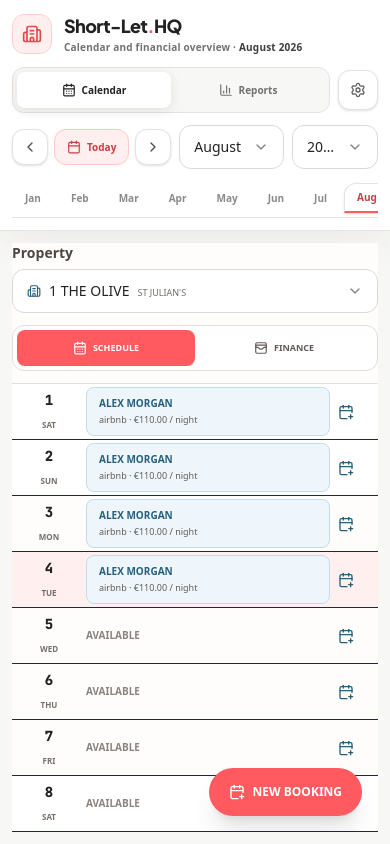
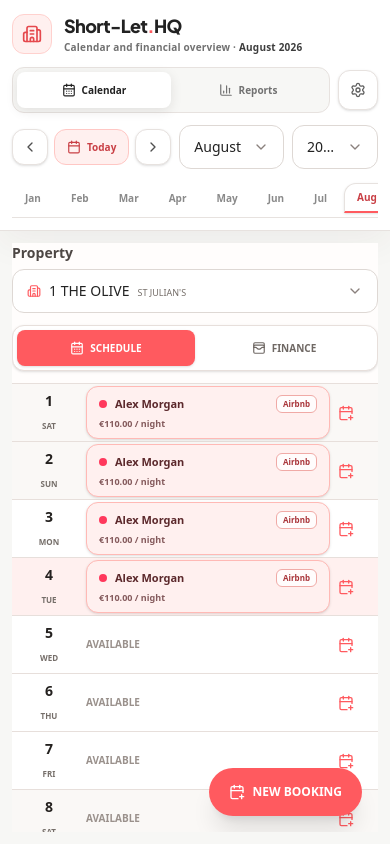
Before and after one commit to omeryigitler/-Property-Management, a React (Vite) app: page / in a window 390 px wide. Built offline with nearby package versions, Linux system fonts and the light colour scheme.

Commit message:
fix: repair unreadable guest names on mobile

```diff
--- a/src/components/calendar/MobileCalendarView.tsx
+++ b/src/components/calendar/MobileCalendarView.tsx
@@ -1,12 +1,22 @@
 import React, { useEffect, useMemo, useState } from 'react';
-import { BarChart3, Building2, CalendarDays, CalendarPlus, WalletCards } from 'lucide-react';
+import {
+  BarChart3,
+  Building2,
+  CalendarDays,
+  CalendarPlus,
+  WalletCards,
+} from 'lucide-react';
 import { useDashboardStore } from '../../store/useDashboardStore';
-import { getActiveProperties, usePropertyStore } from '../../store/usePropertyStore';
-import { LOCATIONS } from '../../config/locations';
+import {
+  getActiveProperties,
+  usePropertyStore,
+} from '../../store/usePropertyStore';
+import { CHANNEL_CONFIG, LOCATIONS } from '../../config/locations';
 import { getDaysForMonth } from '../../utils/dateUtilities';
 import { getCellBookingState } from '../../utils/bookingCalculations';
 import { calculatePropertyFinancials } from '../../utils/financeCalculations';
 import { formatCents } from '../../utils/currency';
+import { getGuestDisplayName } from '../../utils/guestNames';
 import { CustomSelect } from '../common/CustomSelect';
 
 const REPORT_PROPERTY_SESSION_KEY = 'shortlet-report-property-id';
@@ -20,8 +30,12 @@ export function MobileCalendarView() {
   const extraIncomes = useDashboardStore((state) => state.extraIncomes);
   const openModal = useDashboardStore((state) => state.openModal);
   const setMainViewMode = useDashboardStore((state) => state.setMainViewMode);
-  const activeProperties = getActiveProperties(usePropertyStore((state) => state.properties));
-  const [selectedPropertyId, setSelectedPropertyId] = useState(activeProperties[0]?.id ?? '');
+  const activeProperties = getActiveProperties(
+    usePropertyStore((state) => state.properties)
+  );
+  const [selectedPropertyId, setSelectedPropertyId] = useState(
+    activeProperties[0]?.id ?? ''
+  );
   const [section, setSection] = useState<MobileSection>('schedule');
 
   useEffect(() => {
@@ -30,25 +44,48 @@ export function MobileCalendarView() {
     }
   }, [activeProperties, selectedPropertyId]);
 
-  const days = useMemo(() => getDaysForMonth(selectedYear, selectedMonth), [selectedYear, selectedMonth]);
-  const property = activeProperties.find((item) => item.id === selectedPropertyId);
+  const days = useMemo(
+    () => getDaysForMonth(selectedYear, selectedMonth),
+    [selectedYear, selectedMonth]
+  );
+  const property = activeProperties.find(
+    (item) => item.id === selectedPropertyId
+  );
   const financials = property
-    ? calculatePropertyFinancials(property.id, selectedYear, selectedMonth, bookings, expenses, extraIncomes)
+    ? calculatePropertyFinancials(
+        property.id,
+        selectedYear,
+        selectedMonth,
+        bookings,
+        expenses,
+        extraIncomes
+      )
     : null;
   const occupiedNights = property
-    ? days.filter((day) => getCellBookingState(property.id, day.dateStr, bookings).isOccupied).length
+    ? days.filter(
+        (day) => getCellBookingState(property.id, day.dateStr, bookings).isOccupied
+      ).length
     : 0;
-  const occupancy = days.length > 0 ? Math.round((occupiedNights / days.length) * 100) : 0;
+  const occupancy =
+    days.length > 0 ? Math.round((occupiedNights / days.length) * 100) : 0;
 
   if (!property) {
-    return <div className="flex h-full items-center justify-center p-6 text-xs text-slate-500 md:hidden">Add an active property from Settings.</div>;
+    return (
+      <div className="flex h-full items-center justify-center p-6 text-xs text-slate-500 md:hidden">
+        Add an active property from Settings.
+      </div>
+    );
   }
 
   const options = activeProperties.map((item) => ({
     value: item.id,
     label: item.name,
-    icon: <Building2 className="h-3.5 w-3.5 text-cyan-400" />,
-    badge: <span className="text-[9px] uppercase text-slate-500">{LOCATIONS.find((location) => location.id === item.locationId)?.name}</span>,
+    icon: <Building2 className="h-3.5 w-3.5 text-[#ff5a5f]" />,
+    badge: (
+      <span className="text-[9px] uppercase text-[#756e69]">
+        {LOCATIONS.find((location) => location.id === item.locationId)?.name}
+      </span>
+    ),
   }));
 
   const openReports = () => {
@@ -58,44 +95,195 @@ export function MobileCalendarView() {
 
   return (
     <div className="relative flex h-full min-h-0 flex-col overflow-hidden md:hidden">
-      <div className="flex-shrink-0 space-y-3 border-b border-slate-800 bg-slate-950 pb-3">
-        <CustomSelect label="Property" value={property.id} options={options} onChange={setSelectedPropertyId} />
-        <div className="grid grid-cols-2 rounded-xl border border-slate-800 bg-slate-900 p-1">
-          <button type="button" onClick={() => setSection('schedule')} className={`flex h-9 items-center justify-center gap-1.5 rounded-lg text-[9px] font-black uppercase ${section === 'schedule' ? 'bg-[#ff3e00] text-white' : 'text-slate-400'}`}><CalendarDays className="h-3.5 w-3.5" /> Schedule</button>
-          <button type="button" onClick={() => setSection('finance')} className={`flex h-9 items-center justify-center gap-1.5 rounded-lg text-[9px] font-black uppercase ${section === 'finance' ? 'bg-cyan-600 text-white' : 'text-slate-400'}`}><WalletCards className="h-3.5 w-3.5" /> Finance</button>
+      <div className="flex-shrink-0 space-y-3 border-b border-[#e7dfdb] bg-[#fffdfc] pb-3">
+        <CustomSelect
+          label="Property"
+          value={property.id}
+          options={options}
+          onChange={setSelectedPropertyId}
+        />
+        <div className="grid grid-cols-2 rounded-xl border border-[#e7dfdb] bg-white p-1 shadow-sm">
+          <button
+            type="button"
+            onClick={() => setSection('schedule')}
+            className={`flex h-9 items-center justify-center gap-1.5 rounded-lg text-[10px] font-extrabold uppercase transition-colors ${
+              section === 'schedule'
+                ? 'bg-[#ff5a5f] text-white shadow-sm'
+                : 'text-[#6f6864]'
+            }`}
+          >
+            <CalendarDays className="h-3.5 w-3.5" /> Schedule
+          </button>
+          <button
+            type="button"
+            onClick={() => setSection('finance')}
+            className={`flex h-9 items-center justify-center gap-1.5 rounded-lg text-[10px] font-extrabold uppercase transition-colors ${
+              section === 'finance'
+                ? 'bg-[#ff5a5f] text-white shadow-sm'
+                : 'text-[#6f6864]'
+            }`}
+          >
+            <WalletCards className="h-3.5 w-3.5" /> Finance
+          </button>
         </div>
       </div>
 
       <div className="min-h-0 flex-1 overflow-y-auto pb-[max(6rem,env(safe-area-inset-bottom))] no-scrollbar">
         {section === 'schedule' ? (
-          <div className="divide-y divide-slate-800">
+          <div className="divide-y divide-[#e7dfdb] bg-white">
             {days.map((day) => {
-              const state = getCellBookingState(property.id, day.dateStr, bookings);
+              const state = getCellBookingState(
+                property.id,
+                day.dateStr,
+                bookings
+              );
+              const booking = state.booking;
+              const channelConfig = booking
+                ? CHANNEL_CONFIG[booking.channel]
+                : null;
+              const guestName = booking
+                ? getGuestDisplayName(booking.guestName)
+                : '';
+
               return (
-                <button key={day.dateStr} type="button" onClick={() => state.booking ? openModal('booking_edit', { bookingId: state.booking.id }) : openModal('booking_add', { prefilledPropertyId: property.id, prefilledDate: day.dateStr })} className={`grid min-h-14 w-full grid-cols-[58px_minmax(0,1fr)_32px] items-center gap-2 px-2 text-left ${day.isToday ? 'bg-[#ff3e00]/10' : day.isWeekend ? 'bg-slate-900/30' : 'bg-slate-950'}`}>
-                  <div className="text-center"><span className="block font-mono text-sm font-black">{day.dayNumber}</span><span className="text-[8px] font-black uppercase text-slate-500">{day.weekday}</span></div>
-                  {state.booking ? (
-                    <div className="min-w-0 rounded-lg border border-cyan-900 bg-cyan-950/20 px-3 py-2"><span className="block truncate text-[10px] font-black uppercase text-cyan-200">{state.booking.guestName}</span><span className="mt-0.5 block text-[9px] text-slate-400">{state.booking.channel} · {formatCents(state.booking.nightlyRateCents)} / night</span></div>
-                  ) : <span className="text-[10px] font-black uppercase text-slate-600">Available</span>}
-                  <CalendarPlus className="h-4 w-4 text-cyan-500" />
+                <button
+                  key={day.dateStr}
+                  type="button"
+                  onClick={() =>
+                    booking
+                      ? openModal('booking_edit', { bookingId: booking.id })
+                      : openModal('booking_add', {
+                          prefilledPropertyId: property.id,
+                          prefilledDate: day.dateStr,
+                        })
+                  }
+                  className={`grid min-h-[58px] w-full grid-cols-[58px_minmax(0,1fr)_32px] items-center gap-2 px-2 text-left transition-colors ${
+                    day.isToday
+                      ? 'bg-[#fff0ef]'
+                      : day.isWeekend
+                        ? 'bg-[#faf8f6]'
+                        : 'bg-white'
+                  }`}
+                >
+                  <div className="text-center">
+                    <span className="block text-sm font-extrabold text-[#24211f]">
+                      {day.dayNumber}
+                    </span>
+                    <span className="text-[8px] font-extrabold uppercase text-[#756e69]">
+                      {day.weekday}
+                    </span>
+                  </div>
+
+                  {booking && channelConfig ? (
+                    <div
+                      className={`min-w-0 rounded-xl border px-3 py-2 shadow-sm ${channelConfig.colorClass} ${
+                        booking.status === 'provisional'
+                          ? 'border-dashed'
+                          : ''
+                      }`}
+                    >
+                      <div className="flex min-w-0 items-center gap-2">
+                        <span
+                          className={`h-2 w-2 flex-shrink-0 rounded-full ${channelConfig.dotColor}`}
+                        />
+                        <span className="min-w-0 flex-1 truncate text-[11px] font-extrabold normal-case">
+                          {guestName}
+                        </span>
+                        <span
+                          className={`flex-shrink-0 rounded-md px-1.5 py-0.5 text-[8px] font-bold ${channelConfig.badgeClass}`}
+                        >
+                          {channelConfig.name}
+                        </span>
+                      </div>
+                      <span className="mt-1 block text-[9px] font-semibold opacity-75">
+                        {formatCents(booking.nightlyRateCents)} / night
+                      </span>
+                    </div>
+                  ) : (
+                    <span className="text-[10px] font-extrabold uppercase text-[#9a918c]">
+                      Available
+                    </span>
+                  )}
+
+                  <CalendarPlus className="h-4 w-4 text-[#ff5a5f]" />
                 </button>
               );
             })}
           </div>
         ) : financials ? (
-          <div className="space-y-3 p-3">
+          <div className="space-y-3 bg-[#fffdfc] p-3">
             <div className="grid grid-cols-2 gap-2">
-              <div className="rounded-xl border border-slate-800 bg-slate-900 p-3"><span className="text-[9px] font-black uppercase text-slate-500">Occupancy</span><strong className="mt-1 block font-mono text-lg text-cyan-300">{occupancy}%</strong></div>
-              <div className="rounded-xl border border-emerald-900 bg-emerald-950/20 p-3"><span className="text-[9px] font-black uppercase text-emerald-400">Booking Income</span><strong className="mt-1 block font-mono text-lg text-emerald-300">{formatCents(financials.bookingIncomeCents)}</strong></div>
-              <div className="rounded-xl border border-rose-900 bg-rose-950/20 p-3"><span className="text-[9px] font-black uppercase text-rose-400">Expenses</span><strong className="mt-1 block font-mono text-lg text-rose-300">-{formatCents(financials.totalExpensesCents)}</strong></div>
-              <div className="rounded-xl border border-slate-700 bg-slate-900 p-3"><span className="text-[9px] font-black uppercase text-slate-400">Net Balance</span><strong className={`mt-1 block font-mono text-lg ${financials.netBalanceCents >= 0 ? 'text-emerald-300' : 'text-rose-300'}`}>{formatCents(financials.netBalanceCents)}</strong></div>
+              <div className="rounded-xl border border-[#d9e4ec] bg-[#f3f8fb] p-3">
+                <span className="text-[9px] font-extrabold uppercase text-[#5f7180]">
+                  Occupancy
+                </span>
+                <strong className="mt-1 block text-lg font-extrabold text-[#285f7d]">
+                  {occupancy}%
+                </strong>
+              </div>
+              <div className="rounded-xl border border-[#b8dfcf] bg-[#eef8f3] p-3">
+                <span className="text-[9px] font-extrabold uppercase text-[#34745d]">
+                  Booking Income
+                </span>
+                <strong className="mt-1 block text-lg font-extrabold text-[#1f6b4e]">
+                  {formatCents(financials.bookingIncomeCents)}
+                </strong>
+              </div>
+              <div className="rounded-xl border border-[#efc3c0] bg-[#fff1f0] p-3">
+                <span className="text-[9px] font-extrabold uppercase text-[#a34b4f]">
+                  Expenses
+                </span>
+                <strong className="mt-1 block text-lg font-extrabold text-[#a93439]">
+                  -{formatCents(financials.totalExpensesCents)}
+                </strong>
+              </div>
+              <div className="rounded-xl border border-[#e7dfdb] bg-white p-3">
+                <span className="text-[9px] font-extrabold uppercase text-[#6f6864]">
+                  Net Balance
+                </span>
+                <strong
+                  className={`mt-1 block text-lg font-extrabold ${
+                    financials.netBalanceCents >= 0
+                      ? 'text-[#1f6b4e]'
+                      : 'text-[#a93439]'
+                  }`}
+                >
+                  {formatCents(financials.netBalanceCents)}
+                </strong>
+              </div>
             </div>
-            <button type="button" onClick={() => openModal('settings', { section: 'finance', propertyId: property.id })} className="h-11 w-full rounded-xl bg-cyan-600 text-xs font-black uppercase text-white">Edit Monthly Finance</button>
-            <button type="button" onClick={openReports} className="flex h-11 w-full items-center justify-center gap-2 rounded-xl border border-slate-700 bg-slate-900 text-xs font-black uppercase text-slate-200"><BarChart3 className="h-4 w-4" /> Open Reports</button>
+            <button
+              type="button"
+              onClick={() =>
+                openModal('settings', {
+                  section: 'finance',
+                  propertyId: property.id,
+                })
+              }
+              className="h-11 w-full rounded-xl bg-[#ff5a5f] text-xs font-extrabold uppercase text-white shadow-sm"
+            >
+              Edit Monthly Finance
+            </button>
+            <button
+              type="button"
+              onClick={openReports}
+              className="flex h-11 w-full items-center justify-center gap-2 rounded-xl border border-[#e7dfdb] bg-white text-xs font-extrabold uppercase text-[#3f3a37]"
+            >
+              <BarChart3 className="h-4 w-4" /> Open Reports
+            </button>
           </div>
         ) : null}
       </div>
-      <button type="button" onClick={() => openModal('booking_add', { prefilledPropertyId: property.id })} className="absolute bottom-4 right-4 flex h-12 items-center gap-2 rounded-full bg-[#ff3e00] px-5 text-xs font-black uppercase text-white shadow-xl"><CalendarPlus className="h-4 w-4" /> New Booking</button>
+
+      <button
+        type="button"
+        onClick={() =>
+          openModal('booking_add', { prefilledPropertyId: property.id })
+        }
+        className="absolute bottom-4 right-4 flex h-12 items-center gap-2 rounded-full bg-[#ff5a5f] px-5 text-xs font-extrabold uppercase text-white shadow-xl"
+      >
+        <CalendarPlus className="h-4 w-4" /> New Booking
+      </button>
     </div>
   );
 }
--- a/src/services/storageService.ts
+++ b/src/services/storageService.ts
@@ -1,4 +1,5 @@
 import { Booking, PersistedState } from '../types';
+import { isUnreadableGuestName } from '../utils/guestNames';
 import { encryptionService } from './encryptionService';
 import {
   createDefaultExpenses,
@@ -29,6 +30,30 @@ function createPrivateFallbackState(state: PersistedState): PersistedState {
       ...booking,
       guestName: REDACTED_GUEST_NAME,
     })),
+  };
+}
+
+export function repairUnreadableGuestNames(
+  bookings: Booking[],
+  year: number,
+  month: number
+): { bookings: Booking[]; repaired: boolean } {
+  const seedNames = new Map(
+    createSeedBookings(year, month).map((booking) => [booking.id, booking.guestName])
+  );
+  let repaired = false;
+
+  return {
+    repaired: bookings.some((booking) => isUnreadableGuestName(booking.guestName)),
+    bookings: bookings.map((booking, index) => {
+      if (!isUnreadableGuestName(booking.guestName)) return booking;
+      repaired = true;
+      return {
+        ...booking,
+        guestName: seedNames.get(booking.id) || `Guest ${index + 1}`,
+        updatedAt: new Date().toISOString(),
+      };
+    }),
   };
 }
 
@@ -96,12 +121,23 @@ class StorageService {
       });
       const normalized = normalizePersistedState(rawState, year, month);
       if (normalized.bookings.length > 0) {
-        normalized.bookings = await Promise.all(
+        const decryptedBookings = await Promise.all(
           normalized.bookings.map(async (booking) => ({
             ...booking,
             guestName: await encryptionService.decrypt(booking.guestName),
           }))
         );
+        const repairResult = repairUnreadableGuestNames(
+          decryptedBookings,
+          normalized.selectedYear,
+          normalized.selectedMonth
+        );
+        normalized.bookings = repairResult.bookings;
+
+        if (repairResult.repaired) {
+          await this.saveState(normalized);
+        }
+
         return normalized;
       }
     } catch (error) {
@@ -111,7 +147,17 @@ class StorageService {
     for (const storageKey of [FALLBACK_STORAGE_KEY, DASHBOARD_STORAGE_KEY]) {
       try {
         const fallback = localStorage.getItem(storageKey);
-        if (fallback) return normalizePersistedState(JSON.parse(fallback), year, month);
+        if (fallback) {
+          const normalized = normalizePersistedState(JSON.parse(fallback), year, month);
+          const repairResult = repairUnreadableGuestNames(
+            normalized.bookings,
+            normalized.selectedYear,
+            normalized.selectedMonth
+          );
+          normalized.bookings = repairResult.bookings;
+          if (repairResult.repaired) await this.saveState(normalized);
+          return normalized;
+        }
       } catch (error) {
         console.warn(`Failed to load local state from ${storageKey}:`, error);
         localStorage.removeItem(storageKey);
--- /dev/null
+++ b/src/utils/guestNames.ts
@@ -0,0 +1,21 @@
+const OPAQUE_GUEST_NAMES = new Set([
+  '[ENCRYPTED_PII_UNREADABLE]',
+  '[Encrypted guest data unavailable]',
+  '[Encrypted guest data stored in IndexedDB]',
+]);
+
+export function isUnreadableGuestName(value: string): boolean {
+  const normalized = value.trim();
+  if (!normalized) return true;
+  if (OPAQUE_GUEST_NAMES.has(normalized)) return true;
+
+  return (
+    normalized.startsWith('{') &&
+    normalized.includes('"ciphertext"') &&
+    normalized.includes('"iv"')
+  );
+}
+
+export function getGuestDisplayName(value: string, fallback = 'Guest'): string {
+  return isUnreadableGuestName(value) ? fallback : value;
+}
```
Also changed, not shown: 1 other file (tests, documents, lock files or other folders).
